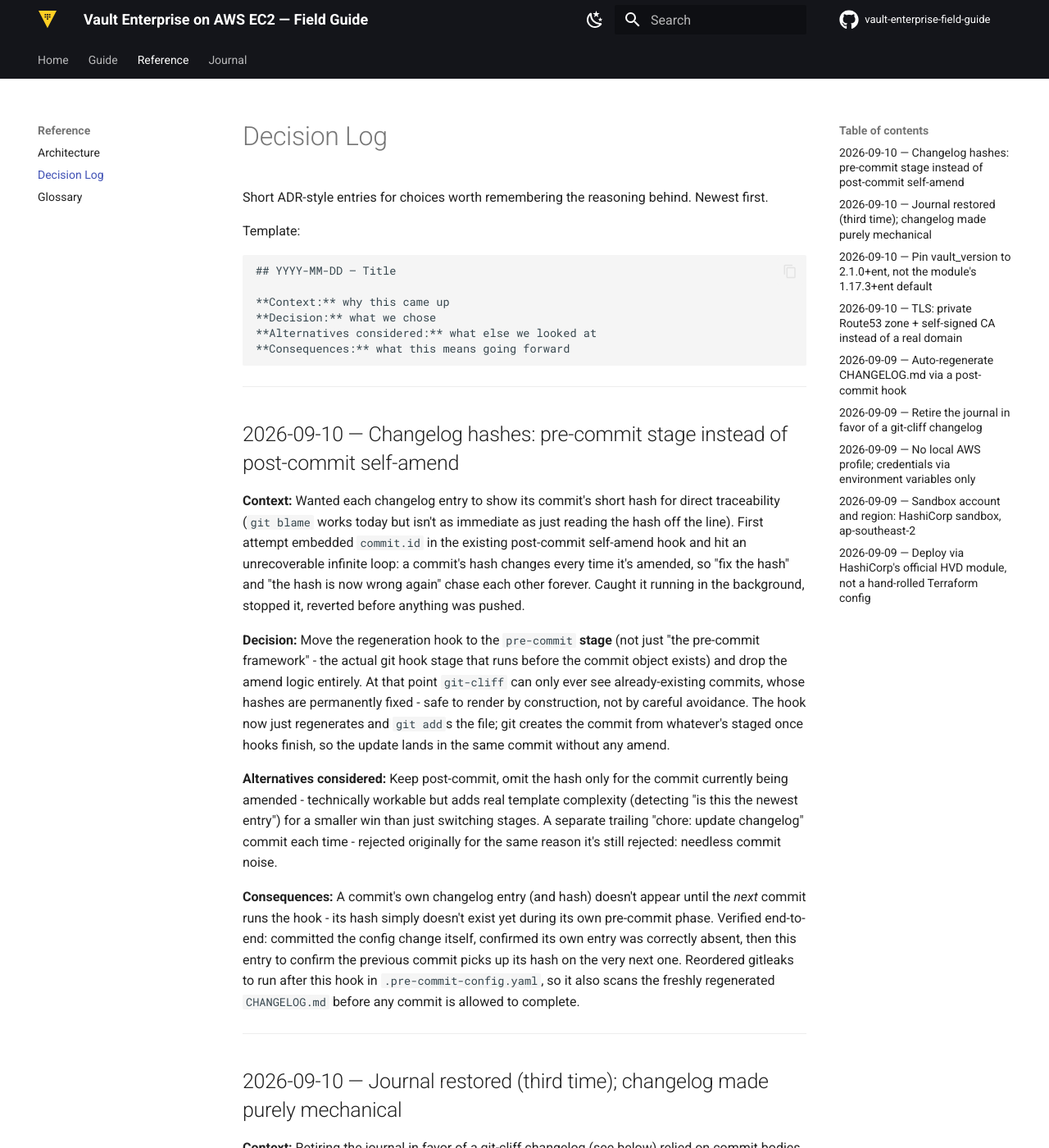
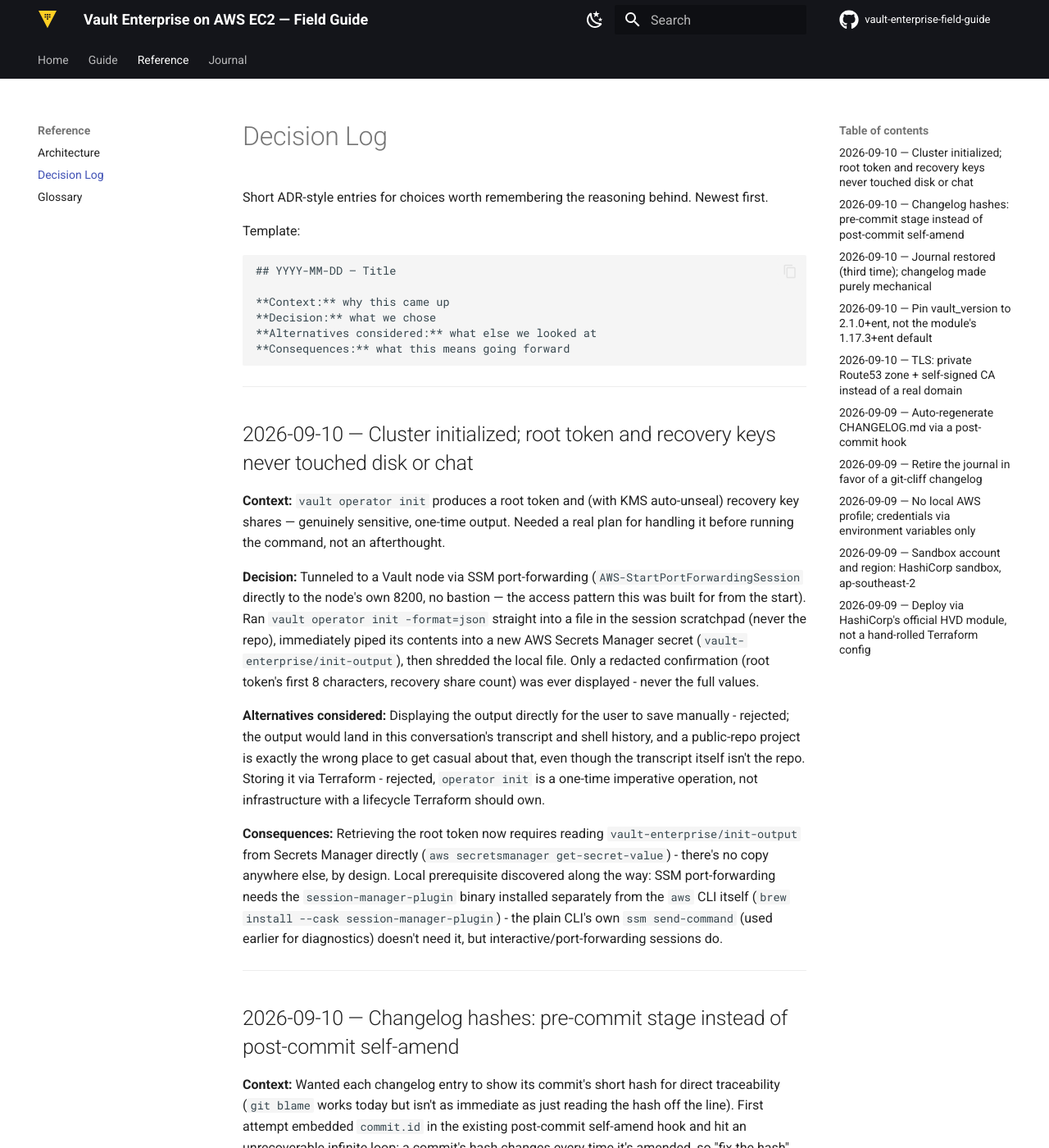
Before and after one commit to markcarriedo/vault-enterprise-field-guide, an MkDocs documentation site: the page built from docs/reference/decisions.md, in a window 1280 px wide and 1400 px high. Shown: the whole window at 82% size. Built offline with MkDocs 1.6.1 and Material for MkDocs 9.7.7, drawn with Linux system fonts in a browser that asks for light colours; comment, search, counter and statistics services are not loaded.

Commit message:
feat(vault): initialize and unseal the cluster - it's live
vault operator init via SSM port-forward straight to a node (no
bastion). Root token + 5 recovery key shares (threshold 3) piped
directly into a new Secrets Manager secret, local copy shredded, never
printed in full anywhere. Auto-unseal via KMS kicked in immediately;
vault operator raft list-peers confirms all 3 nodes as voters (1
leader, 2 followers).

This was the goal stated at the top of the planning page. Field guide
updated throughout: planning sequence, homepage status, decision log,
and journal.

Claude-Session: https://claude.ai/code/session_01W8wX9ho5zsL4nSkjw8ZJSM

````diff
--- a/docs/journal/index.md
+++ b/docs/journal/index.md
@@ -6,6 +6,43 @@ the mechanical commit-by-commit record, see [`CHANGELOG.md`](https://github.com/
 at the repo root. This page sits between the two: the story, at a coarser grain than either.
 
 ---
+
+## 2026-09-10 — Initialized. The cluster is actually live.
+
+Ran `vault operator init` for real. Tunneled to a Vault node via SSM port-forwarding straight
+to its own 8200 — no bastion host, the access pattern this whole build was designed around
+from the TLS decision onward. Needed one missing local dependency first: the `aws` CLI's
+`ssm start-session` (interactive/port-forwarding) needs the separate `session-manager-plugin`
+binary, which `ssm send-command` (used earlier for diagnostics) doesn't — installed it and
+tried again.
+
+Init succeeded first try: root token and 5 recovery key shares (threshold 3) generated,
+piped straight into a new Secrets Manager secret, local copy shredded immediately. Never
+printed a full value anywhere. `vault status` confirmed auto-unseal via KMS kicked in
+instantly — sealed went straight to false, no manual step — and `vault operator raft
+list-peers` showed all three nodes as voters, one leader, two followers.
+
+Three-node HA Vault Enterprise, actually running, actually initialized, actually unsealed.
+That was the goal on day one.
+
+## 2026-09-10 — Journal, again: changelog had drifted into overlap
+
+Asked directly - "is changelog the same as journal?" - and the honest answer forced a real
+look at what `CHANGELOG.md` had become: each entry was rendering the full commit body
+underneath a bold summary, which is functionally what a journal entry does, just tied to one
+commit instead of a work session. Stripped the body out of the changelog template entirely
+(back to one bold summary line, nothing else) and brought the journal back for good - covers
+commit-less work, written at story-beat grain instead of one entry per commit, which is what
+keeps this page from just becoming the changelog with more words.
+
+Also chased down a self-inflicted bug the same day: tried adding each commit's short hash to
+its changelog line, using the same self-amending post-commit hook. A commit's hash changes
+every time it's amended - "fix the hash" and "the hash is wrong again" chase each other
+forever. Caught it running in the background, stopped it before it did anything but churn the
+local reflog, and moved the whole hook to the `pre-commit` git stage instead - at that point
+the commit being made doesn't exist yet, so `git-cliff` only ever sees commits whose hashes
+are already permanent. One (fully unavoidable) tradeoff: a commit's own entry doesn't appear
+until the *next* commit runs the hook.
 
 ## 2026-09-10 — Homepage polish, and the cluster is genuinely healthy
 
--- a/docs/reference/decisions.md
+++ b/docs/reference/decisions.md
@@ -12,6 +12,36 @@ Template:
 **Alternatives considered:** what else we looked at
 **Consequences:** what this means going forward
 ```
+
+---
+
+## 2026-09-10 — Cluster initialized; root token and recovery keys never touched disk or chat
+
+**Context:** `vault operator init` produces a root token and (with KMS auto-unseal) recovery
+key shares — genuinely sensitive, one-time output. Needed a real plan for handling it before
+running the command, not an afterthought.
+
+**Decision:** Tunneled to a Vault node via SSM port-forwarding (`AWS-StartPortForwardingSession`
+directly to the node's own 8200, no bastion — the access pattern this was built for from the
+start). Ran `vault operator init -format=json` straight into a file in the session scratchpad
+(never the repo), immediately piped its contents into a new AWS Secrets Manager secret
+(`vault-enterprise/init-output`), then shredded the local file. Only a redacted confirmation
+(root token's first 8 characters, recovery share count) was ever displayed - never the full
+values.
+
+**Alternatives considered:** Displaying the output directly for the user to save manually -
+rejected; the output would land in this conversation's transcript and shell history, and a
+public-repo project is exactly the wrong place to get casual about that, even though the
+transcript itself isn't the repo. Storing it via Terraform - rejected, `operator init` is a
+one-time imperative operation, not infrastructure with a lifecycle Terraform should own.
+
+**Consequences:** Retrieving the root token now requires reading
+`vault-enterprise/init-output` from Secrets Manager directly (`aws secretsmanager
+get-secret-value`) - there's no copy anywhere else, by design. Local prerequisite discovered
+along the way: SSM port-forwarding needs the `session-manager-plugin` binary installed
+separately from the `aws` CLI itself (`brew install --cask session-manager-plugin`) - the
+plain CLI's own `ssm send-command` (used earlier for diagnostics) doesn't need it, but
+interactive/port-forwarding sessions do.
 
 ---
 
````
Also changed, not shown: CHANGELOG.md (+1 -0 lines), docs/guide/01-planning.md (+10 -1 lines), docs/index.md (+2 -1 lines).
